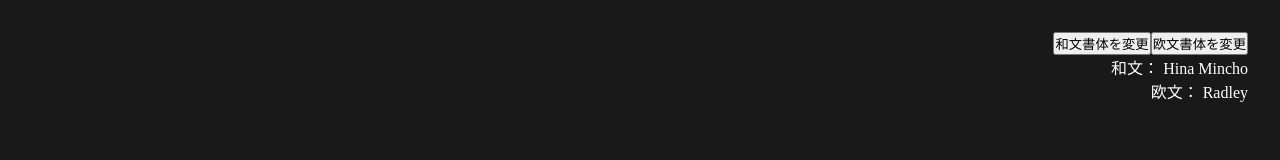
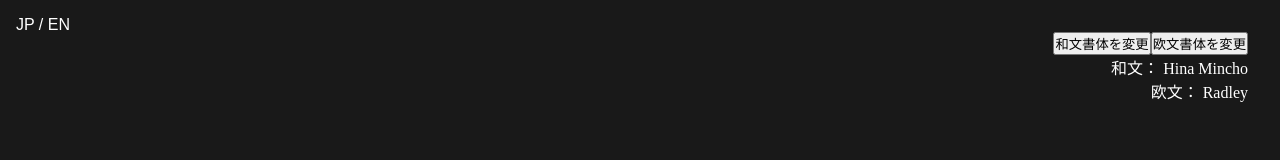
Before and after one commit to k1105/ymgs-playground, a Next.js app: page /only-text in a window 1280 px wide. Shown: the top 160 px of the page. Built offline with nearby package versions, Linux system fonts and the light colour scheme; a web font is replaced by a local one.

Commit message:
言語の切り替えモードを追加

```diff
--- a/pages/only-text/index.tsx
+++ b/pages/only-text/index.tsx
@@ -7,26 +7,47 @@ import { useState } from "react";
 
 const OnlyText = () => {
   const [languageMode, setLanguageMode] = useState<"ja" | "en">("ja");
-  const jaText = `わたくしどもの役所の方へまわって来たものですから、わたくしはすぐ宿直という名前で月賦で買った小さな蓄音器と二十枚ばかりのレコードをもって、その番小屋にひとり住むことになりました。わたくしはそこの馬を置く場所に板で小さなしきいをつけて一疋の山羊を飼いました。毎朝その乳をしぼってつめたいパンをひたしてたべ、それから黒い革のかばんへすこしの書類や雑誌を入れ、靴もきれいにみがき、並木のポプラの影法師を大股にわたって市の役所へ出て行くのでした。
-  あのイーハトーヴォのすきとおった風、夏でも底に冷たさをもつ青いそら、うつくしい森で飾られたモリーオ市、郊外のぎらぎらひかる草の波。またそのなかでいっしょになったたくさんのひとたち、ファゼーロとロザーロ、羊飼のミーロや、顔の赤いこどもたち、地主のテーモ、山猫博士のボーガント・デストゥパーゴなど、いまこの暗い巨きな石の建物のなかで考えていると、みんなむかし風のなつかしい青い幻燈のように思われます。では、わたくしはいつかの小さなみだしをつけながら、しずかにあの年のイーハトーヴォの五月から十月までを書きつけましょう。
-  わたくしどもの役所の方へまわって来たものですから、わたくしはすぐ宿直という名前で月賦で買った小さな蓄音器と二十枚ばかりのレコードをもって、その番小屋にひとり住むことになりました。わたくしはそこの馬を置く場所に板で小さなしきいをつけて一疋の山羊を飼いました。毎朝その乳をしぼってつめたいパンをひたしてたべ、それから黒い革のかばんへすこしの書類や雑誌を入れ、靴もきれいにみがき、並木のポプラの影法師を大股にわたって市の役所へ出て行くのでした。
-  あのイーハトーヴォのすきとおった風、夏でも底に冷たさをもつ青いそら、うつくしい森で飾られたモリーオ市、郊外のぎらぎらひかる草の波。またそのなかでいっしょになったたくさんのひとたち、ファゼーロとロザーロ、羊飼のミーロや、顔の赤いこどもたち、地主のテーモ、山猫博士のボーガント・デストゥパーゴなど、いまこの暗い巨きな石の建物のなかで考えていると、みんなむかし風のなつかしい青い幻燈のように思われます。では、わたくしはいつかの小さなみだしをつけながら、しずかにあの年のイーハトーヴォの五月から十月までを書きつけましょう。
-`;
+
   return (
     <>
       <FontTester>
+        <div className="language-switcher">
+          <span
+            onClick={() => {
+              setLanguageMode("ja");
+            }}
+          >
+            JP
+          </span>{" "}
+          /{" "}
+          <span
+            onClick={() => {
+              setLanguageMode("en");
+            }}
+          >
+            EN
+          </span>
+        </div>
         <SceneManager
           scenes={[
             <TitlePage key="title-page" />,
             <FullPageText
               key="work-text"
-              textJa={jaText}
-              textEn={"hogehogefugafuga"}
+              textJa={information.content[0].ja}
+              textEn={information.content[0].en}
             />,
           ]}
           languageMode={languageMode}
         />
       </FontTester>
+      <style jsx>{`
+        .language-switcher {
+          position: fixed;
+          top: 1rem;
+          left: 1rem;
+          color: white;
+        }
+      `}</style>
     </>
   );
 };
--- a/public/workInformation.ts
+++ b/public/workInformation.ts
@@ -5,7 +5,7 @@ export const information: {
   workTitle: Text;
   description: Text;
   credit: Text;
-  content: (Image | Text)[];
+  content: Text[];
 } = {
   workTitle: { ja: "きりもちの所在", en: "Where is Kirimochi?" },
   description: { ja: "", en: "" },
@@ -25,7 +25,6 @@ export const information: {
     en: "",
   },
   content: [
-    { src: "", alt: "", width: "", height: "" },
     {
       ja: `ある日、きりもちを焼き忘れてしまい
 翌日まるで玉手箱を開けたかのように
```
